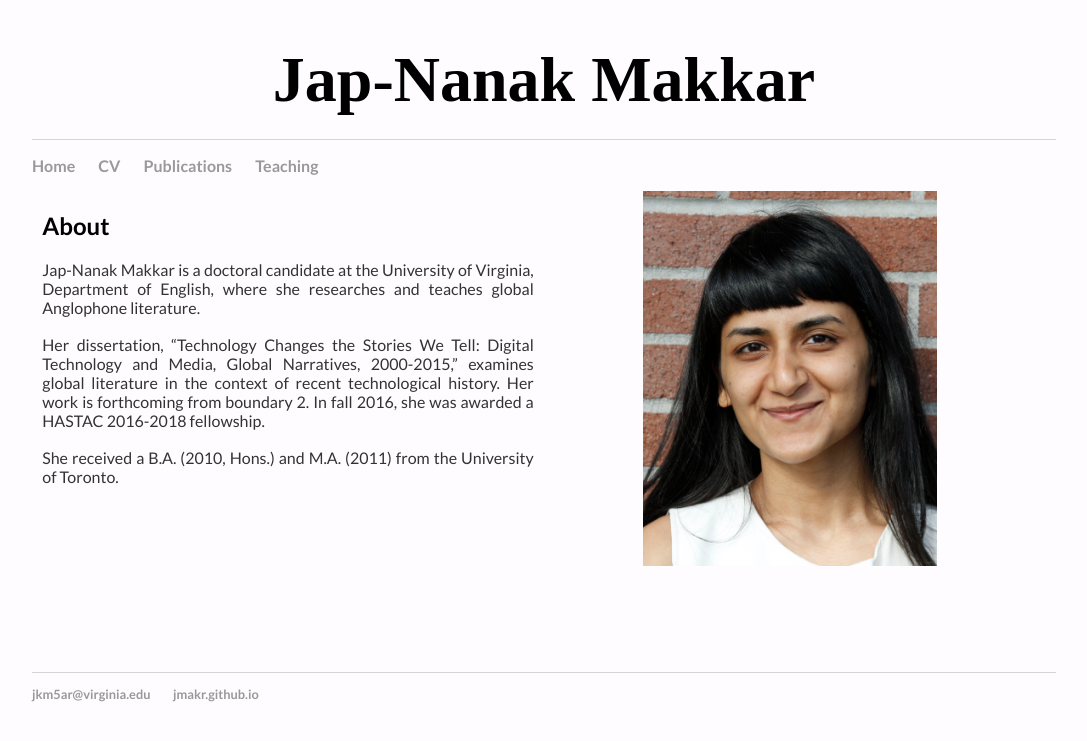
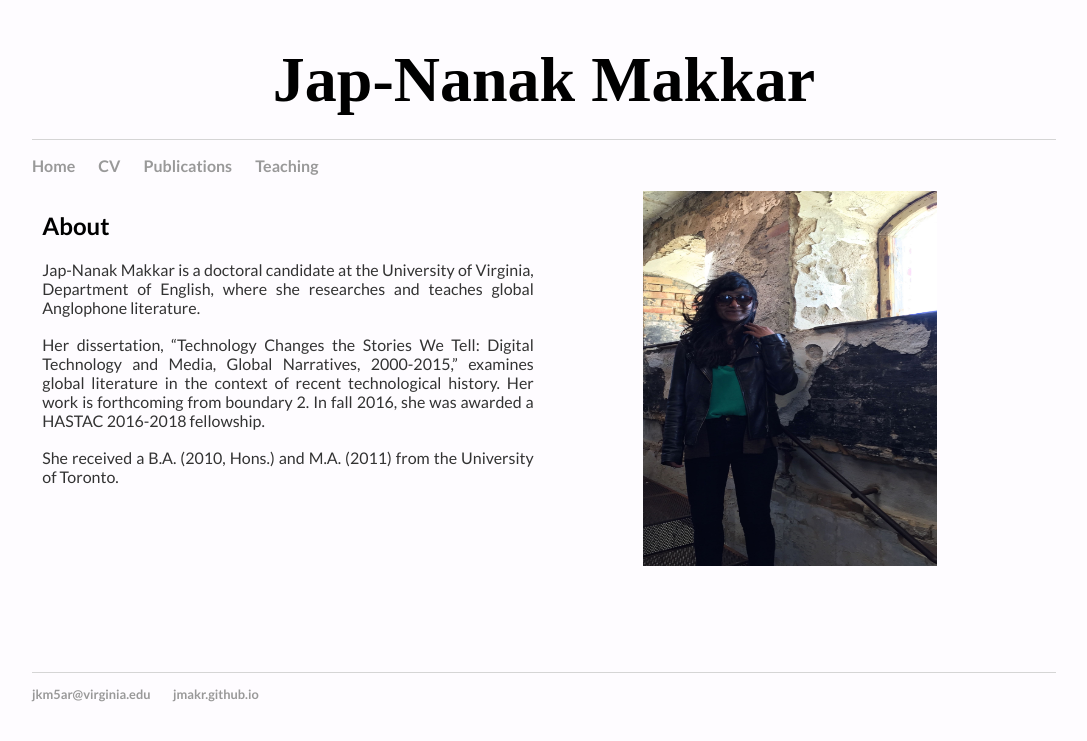
Before and after one commit to jmakr/jmakr.github.io, a Jekyll site: the page built from index.html, in a window 1280 px wide. Shown: the top 741 px of the page, without its empty margins (96-1183 px from the left). Built offline with Jekyll 4.4.1, drawn with Linux system fonts in a browser that asks for light colours.

Commit message:
Update index.html

```diff
--- a/index.html
+++ b/index.html
@@ -18,7 +18,7 @@ title: Jap-Nanak Makkar
 
 <div class="imagebox">
 	<div class="imagecenter">
-	<img src="Website photo cropped.jpg" height=375 width=294>
+	<img src="Image for website.jpg" height=375 width=294>
 	</div>
 
 
```
